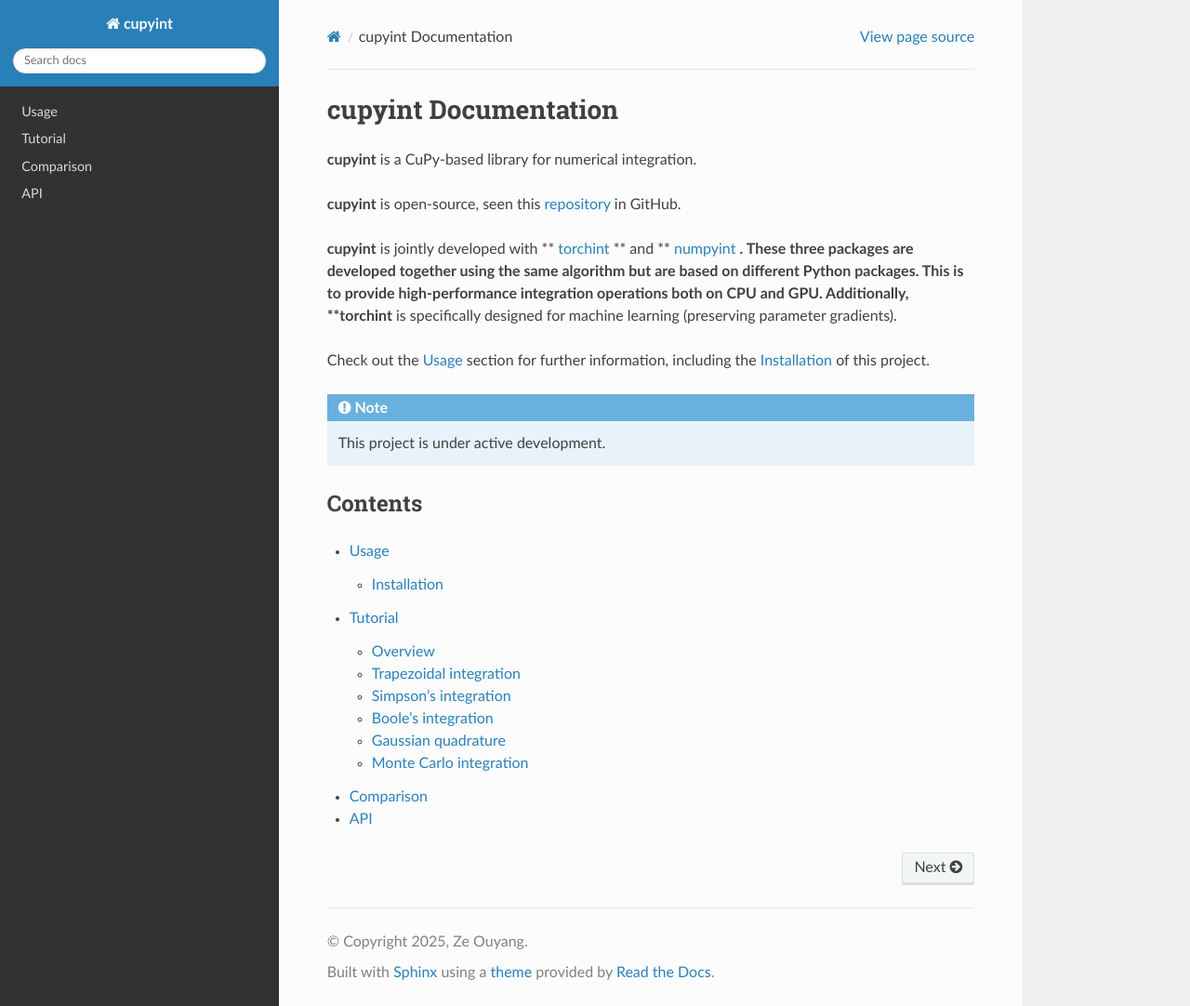
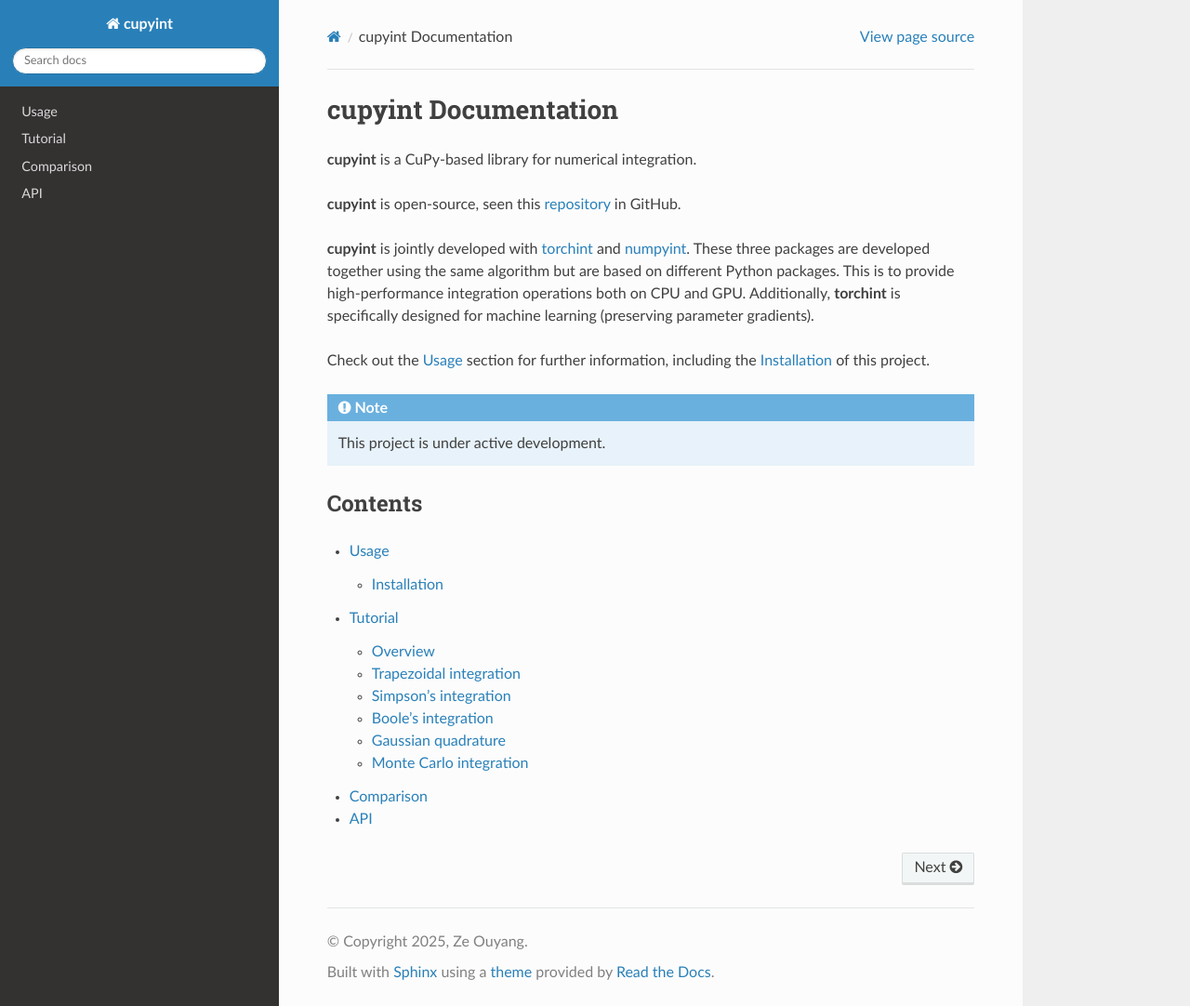
Before and after one commit to ze-ouyang/cupyint_doc, a Sphinx documentation site: the page built from docs/source/index.rst, in a window 1280 px wide and 1082 px high. Shown: the whole window at 93% size. Built offline with Sphinx 7.4.7 and the Read the Docs theme 3.1.0, drawn with Linux system fonts in a browser that asks for light colours.

```diff
--- a/docs/source/index.rst
+++ b/docs/source/index.rst
@@ -5,7 +5,7 @@ cupyint Documentation
 
 **cupyint** is open-source, seen this `repository <https://github.com/ze-ouyang/cupyint>`_ in GitHub.
 
-**cupyint** is jointly developed with ** `torchint <https://torchint-doc.readthedocs.io/en/latest/>`_ ** and ** `numpyint <https://numpyint-doc.readthedocs.io/en/latest/>`_ **. These three packages are developed together using the same algorithm but are based on different Python packages. This is to provide high-performance integration operations both on CPU and GPU. Additionally, **torchint** is specifically designed for machine learning (preserving parameter gradients).
+**cupyint** is jointly developed with `torchint <https://torchint-doc.readthedocs.io/en/latest/>`_ and `numpyint <https://numpyint-doc.readthedocs.io/en/latest/>`_. These three packages are developed together using the same algorithm but are based on different Python packages. This is to provide high-performance integration operations both on CPU and GPU. Additionally, **torchint** is specifically designed for machine learning (preserving parameter gradients).
 
 
 
```
